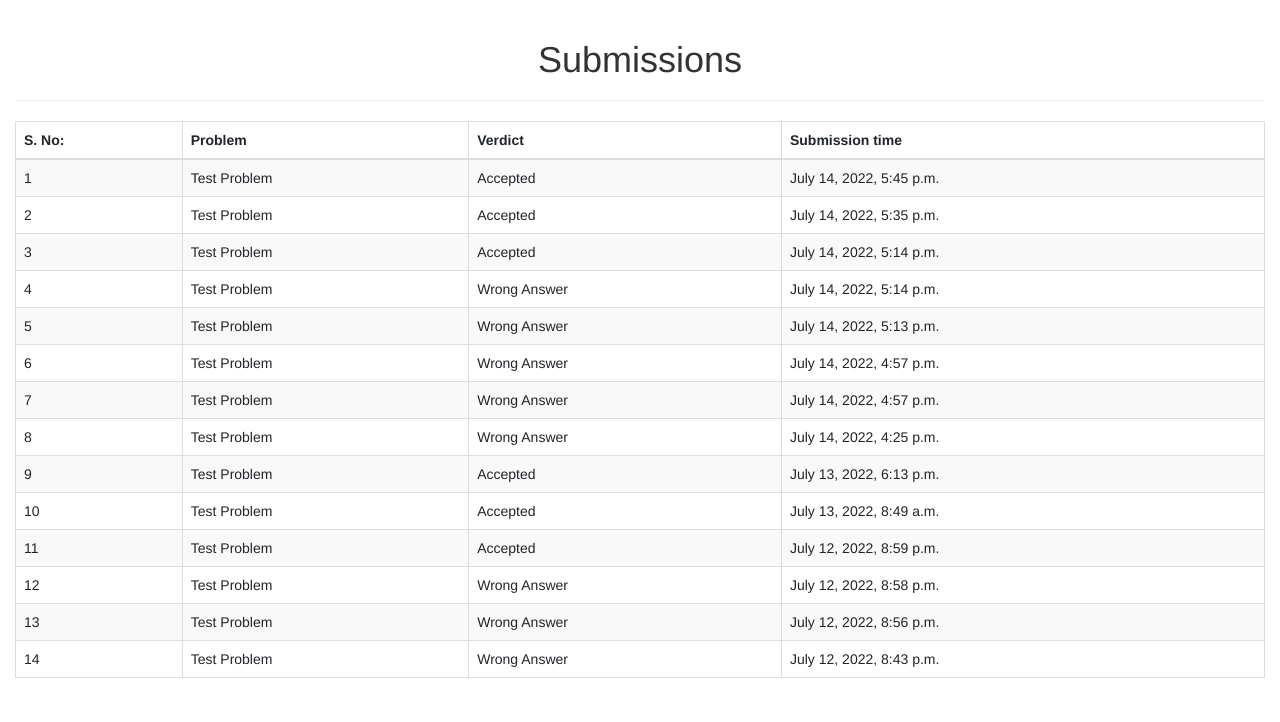
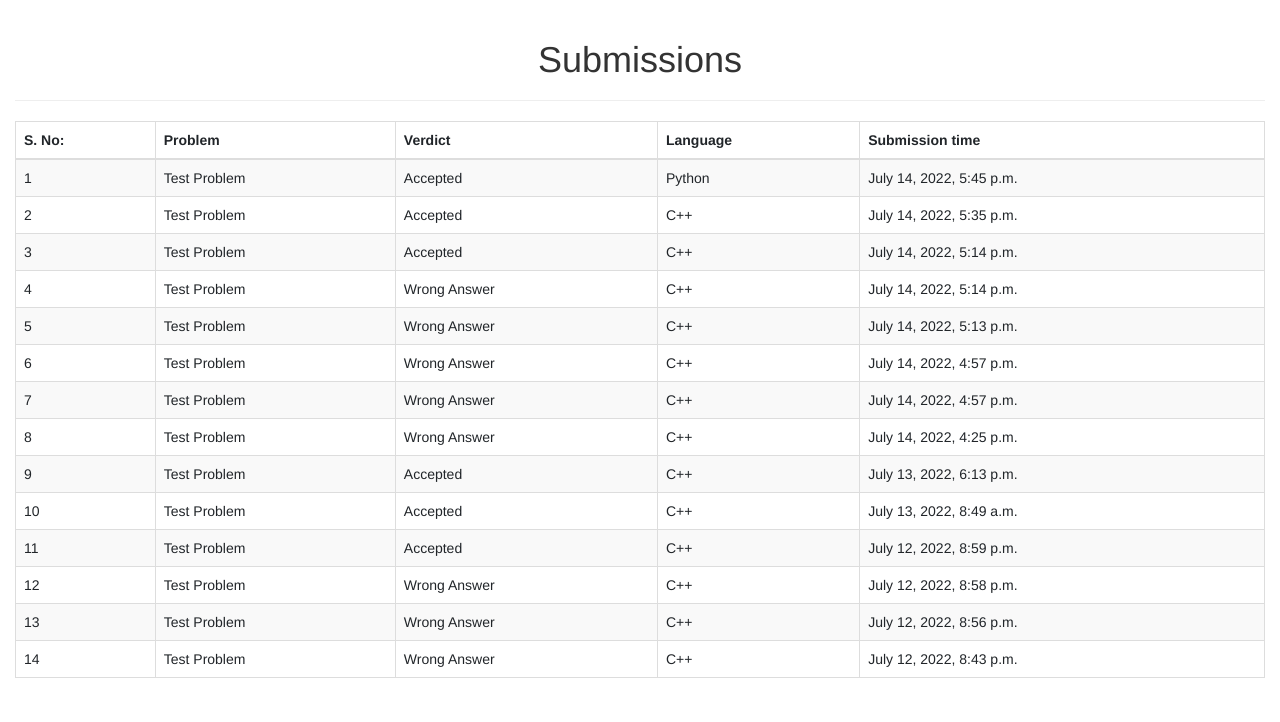
Before and after one commit to Sahan-11/onlinejudge_sahan, a Django app: page /judge/submissions in a window 1280 px wide. Shown: the part 78-800 px from the top of the page. Run offline with Django 4.2, Linux system fonts and the light colour scheme; a user stored in the database is signed in; data comes from the database, SQL or seed files in the repository; both versions use the stored data as it was after the commit; some libraries are stand-ins or nearby versions.

Commit message:
added python language

```diff
--- a/judge/models.py
+++ b/judge/models.py
@@ -9,6 +9,7 @@ class Problem(models.Model):
 class Solution(models.Model):
     problem = models.ForeignKey(Problem, on_delete=models.CASCADE)
     verdict = models.CharField(max_length=200)
+    lang = models.CharField(max_length=50, default='C++')
     sub_date = models.DateTimeField('date published') #submission date and time
     sub_code = models.TextField(default='SOME STRING')
 
--- a/judge/templates/judge/submissions.html
+++ b/judge/templates/judge/submissions.html
@@ -21,6 +21,7 @@
                 <th scope="col">S. No:</th>
                 <th scope="col">Problem</th>
                 <th scope="col">Verdict</th>
+                <th scope="col">Language</th>
                 <th scope="col">Submission time</th>
             </tr>
             </thead>
@@ -30,6 +31,7 @@
                         <td>{{ forloop.counter }}</td>
                         <td>{{ item.problem.name }}</td>
                         <td>{{ item.verdict }}</td>
+                        <td>{{ item.lang }}</td>
                         <td>{{ item.sub_date }}</td>
                     </tr>
                 {% endfor %}
--- a/judge/views.py
+++ b/judge/views.py
@@ -83,16 +83,24 @@ def detail(request, problem_id):
 def submit(request, problem_id):
     code=request.POST.get('solution')
     language=request.POST.get('language')
-    sol = open('/Users/sahan/Desktop/Project/solution.cpp', "wb+")
-    sol.write(str.encode(code))
-    sol.seek(0)
+    print(language)
+    sol_cpp = open('/Users/sahan/Desktop/Project/solution.cpp', "wb+")
+    sol_py = open('/Users/sahan/Desktop/Project/solution.py', "wb+")
+    if (language == "C++"):
+        sol_cpp.write(str.encode(code))
+        sol_cpp.seek(0)
+    elif(language == "Python"):
+         sol_py.write(str.encode(code))
+         sol_py.seek(0)
+
     # temp_Solution = tempfile.NamedTemporaryFile(suffix=".cpp")
     # temp_Solution.write(str.encode(code))
     # temp_Solution.seek(0)
     # temp_Solution.close()
     problem = get_object_or_404(Problem, pk=problem_id)
     testcase = problem.testcase_set.all()
-    os.system('g++ /Users/sahan/Desktop/Project/solution.cpp')
+    if (language == "C++"):
+        os.system('g++ /Users/sahan/Desktop/Project/solution.cpp')
     # verdict = 'Accepted'
     for i in testcase:
         # temporary input file
@@ -111,7 +119,10 @@ def submit(request, problem_id):
         # output file which we get after running the code
         # tempOutput = tempfile.NamedTemporaryFile(suffix=".txt")
         # tempOutput.seek(0)
-        os.system('a.exe < /Users/sahan/Desktop/Project/inp.txt > /Users/sahan/Desktop/Project/out.txt')
+        if (language == "C++"):
+            os.system('a.exe < /Users/sahan/Desktop/Project/inp.txt > /Users/sahan/Desktop/Project/out.txt')
+        elif (language == "Python"):
+            os.system('python /Users/sahan/Desktop/Project/solution.py < /Users/sahan/Desktop/Project/inp.txt > /Users/sahan/Desktop/Project/out.txt ')
         # os.system('a.exe < ' + tempInput.name + ' > ' + tempOutput.name)
         # out = open('/Users/sahan/Desktop/Project/out.txt',"wb+")
 
@@ -148,7 +159,9 @@ def submit(request, problem_id):
     solution.verdict = verdict
     solution.sub_date = timezone.now()
     solution.sub_code = code
-    sol.close()
+    solution.lang = language
+    sol_cpp.close()
+    sol_py.close()
     solution.save()
 
     return redirect('submissions')
```
Also changed, not shown: db.sqlite3, judge/migrations/0004_solution_lang.py (added), 1 other file.
